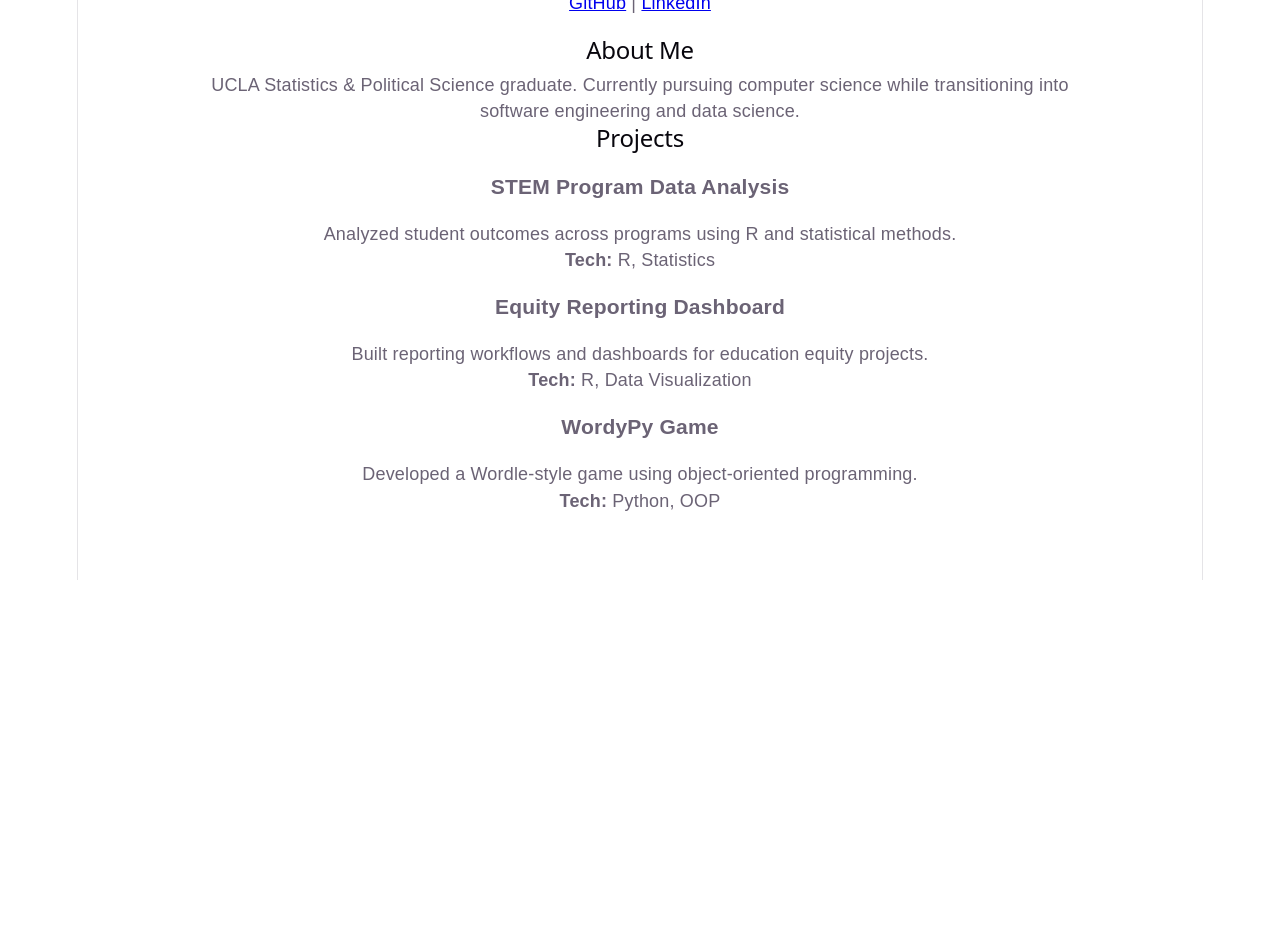
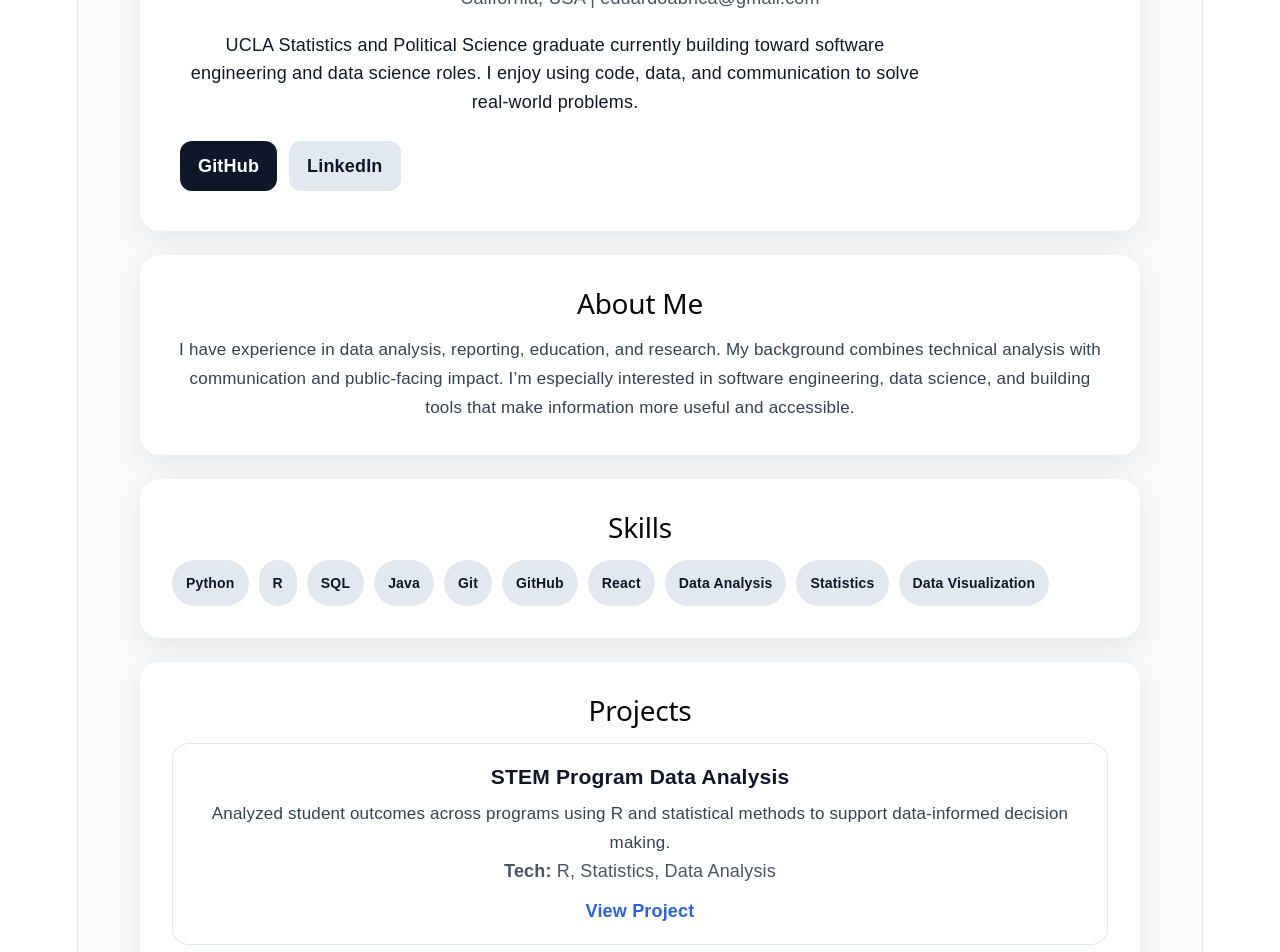
Before and after one commit to luieee12398/luis-portfolio-1, a React (Vite) app: page / in a window 1280 px wide. Shown: the part 220-1172 px from the top of the page. Before the commit the page ends 800 px from the top, so only its background shows below. Built offline with nearby package versions, Linux system fonts and the light colour scheme.

Commit message:
Update App.jsx
improve portfolio design

```diff
--- a/src/App.jsx
+++ b/src/App.jsx
@@ -11,51 +11,223 @@ export default function App() {
   const projects = [
     {
       name: "STEM Program Data Analysis",
-      description: "Analyzed student outcomes across programs using R and statistical methods.",
-      tech: ["R", "Statistics"],
+      description:
+        "Analyzed student outcomes across programs using R and statistical methods to support data-informed decision making.",
+      tech: ["R", "Statistics", "Data Analysis"],
+      link: "https://github.com/luieee12398",
     },
     {
       name: "Equity Reporting Dashboard",
-      description: "Built reporting workflows and dashboards for education equity projects.",
-      tech: ["R", "Data Visualization"],
+      description:
+        "Built reporting workflows and dashboards for education equity projects, translating data into accessible insights.",
+      tech: ["R", "Data Visualization", "Reporting"],
+      link: "https://github.com/luieee12398",
     },
     {
       name: "WordyPy Game",
-      description: "Developed a Wordle-style game using object-oriented programming.",
+      description:
+        "Developed a Wordle-style game using object-oriented programming and Python.",
       tech: ["Python", "OOP"],
+      link: "https://github.com/luieee12398",
     },
   ];
 
+  const skills = [
+    "Python",
+    "R",
+    "SQL",
+    "Java",
+    "Git",
+    "GitHub",
+    "React",
+    "Data Analysis",
+    "Statistics",
+    "Data Visualization",
+  ];
+
   return (
-    <div style={{ fontFamily: "Arial", padding: "40px", maxWidth: "900px", margin: "auto" }}>
+    <div
+      style={{
+        fontFamily: "Arial, sans-serif",
+        backgroundColor: "#f8fafc",
+        color: "#0f172a",
+        minHeight: "100vh",
+      }}
+    >
+      <div
+        style={{
+          maxWidth: "1000px",
+          margin: "0 auto",
+          padding: "48px 24px",
+        }}
+      >
+        <section
+          style={{
+            backgroundColor: "white",
+            borderRadius: "20px",
+            padding: "40px",
+            marginBottom: "24px",
+            boxShadow: "0 10px 30px rgba(0,0,0,0.08)",
+          }}
+        >
+          <p style={{ color: "#475569", marginBottom: "8px", fontWeight: "bold" }}>
+            Portfolio
+          </p>
+          <h1 style={{ fontSize: "48px", margin: "0 0 12px 0" }}>{profile.name}</h1>
+          <h2 style={{ fontSize: "24px", margin: "0 0 16px 0", color: "#334155" }}>
+            {profile.title}
+          </h2>
+          <p style={{ color: "#475569", marginBottom: "20px" }}>
+            {profile.location} | {profile.email}
+          </p>
+          <p style={{ fontSize: "18px", lineHeight: "1.6", maxWidth: "750px" }}>
+            UCLA Statistics and Political Science graduate currently building toward
+            software engineering and data science roles. I enjoy using code, data,
+            and communication to solve real-world problems.
+          </p>
 
-      <h1>{profile.name}</h1>
-      <h3>{profile.title}</h3>
+          <div style={{ marginTop: "24px", display: "flex", gap: "12px", flexWrap: "wrap" }}>
+            <a
+              href={profile.github}
+              target="_blank"
+              rel="noreferrer"
+              style={buttonStyleDark}
+            >
+              GitHub
+            </a>
+            <a
+              href={profile.linkedin}
+              target="_blank"
+              rel="noreferrer"
+              style={buttonStyleLight}
+            >
+              LinkedIn
+            </a>
+          </div>
+        </section>
 
-      <p>
-        {profile.location} | {profile.email}
-      </p>
+        <section
+          style={{
+            backgroundColor: "white",
+            borderRadius: "20px",
+            padding: "32px",
+            marginBottom: "24px",
+            boxShadow: "0 10px 30px rgba(0,0,0,0.08)",
+          }}
+        >
+          <h2 style={sectionTitle}>About Me</h2>
+          <p style={bodyText}>
+            I have experience in data analysis, reporting, education, and research.
+            My background combines technical analysis with communication and public-facing
+            impact. I’m especially interested in software engineering, data science,
+            and building tools that make information more useful and accessible.
+          </p>
+        </section>
 
-      <div style={{ marginBottom: "20px" }}>
-        <a href={profile.github} target="_blank">GitHub</a> |{" "}
-        <a href={profile.linkedin} target="_blank">LinkedIn</a>
+        <section
+          style={{
+            backgroundColor: "white",
+            borderRadius: "20px",
+            padding: "32px",
+            marginBottom: "24px",
+            boxShadow: "0 10px 30px rgba(0,0,0,0.08)",
+          }}
+        >
+          <h2 style={sectionTitle}>Skills</h2>
+          <div style={{ display: "flex", flexWrap: "wrap", gap: "10px" }}>
+            {skills.map((skill) => (
+              <span
+                key={skill}
+                style={{
+                  backgroundColor: "#e2e8f0",
+                  padding: "10px 14px",
+                  borderRadius: "999px",
+                  fontSize: "14px",
+                  fontWeight: "bold",
+                }}
+              >
+                {skill}
+              </span>
+            ))}
+          </div>
+        </section>
+
+        <section
+          style={{
+            backgroundColor: "white",
+            borderRadius: "20px",
+            padding: "32px",
+            boxShadow: "0 10px 30px rgba(0,0,0,0.08)",
+          }}
+        >
+          <h2 style={sectionTitle}>Projects</h2>
+          <div style={{ display: "grid", gap: "18px" }}>
+            {projects.map((project) => (
+              <div
+                key={project.name}
+                style={{
+                  border: "1px solid #e2e8f0",
+                  borderRadius: "16px",
+                  padding: "20px",
+                }}
+              >
+                <h3 style={{ marginTop: 0, marginBottom: "10px" }}>{project.name}</h3>
+                <p style={bodyText}>{project.description}</p>
+                <p style={{ color: "#475569", marginBottom: "14px" }}>
+                  <strong>Tech:</strong> {project.tech.join(", ")}
+                </p>
+                <a
+                  href={project.link}
+                  target="_blank"
+                  rel="noreferrer"
+                  style={projectLink}
+                >
+                  View Project
+                </a>
+              </div>
+            ))}
+          </div>
+        </section>
       </div>
-
-      <h2>About Me</h2>
-      <p>
-        UCLA Statistics & Political Science graduate. Currently pursuing computer science
-        while transitioning into software engineering and data science.
-      </p>
-
-      <h2>Projects</h2>
-      {projects.map((project, i) => (
-        <div key={i} style={{ marginBottom: "20px" }}>
-          <h3>{project.name}</h3>
-          <p>{project.description}</p>
-          <p><strong>Tech:</strong> {project.tech.join(", ")}</p>
-        </div>
-      ))}
-
     </div>
   );
 }
+
+const sectionTitle = {
+  fontSize: "28px",
+  marginTop: 0,
+  marginBottom: "16px",
+};
+
+const bodyText = {
+  fontSize: "17px",
+  lineHeight: "1.7",
+  color: "#334155",
+};
+
+const buttonStyleDark = {
+  display: "inline-block",
+  backgroundColor: "#0f172a",
+  color: "white",
+  textDecoration: "none",
+  padding: "12px 18px",
+  borderRadius: "12px",
+  fontWeight: "bold",
+};
+
+const buttonStyleLight = {
+  display: "inline-block",
+  backgroundColor: "#e2e8f0",
+  color: "#0f172a",
+  textDecoration: "none",
+  padding: "12px 18px",
+  borderRadius: "12px",
+  fontWeight: "bold",
+};
+
+const projectLink = {
+  display: "inline-block",
+  color: "#2563eb",
+  textDecoration: "none",
+  fontWeight: "bold",
+};
```
